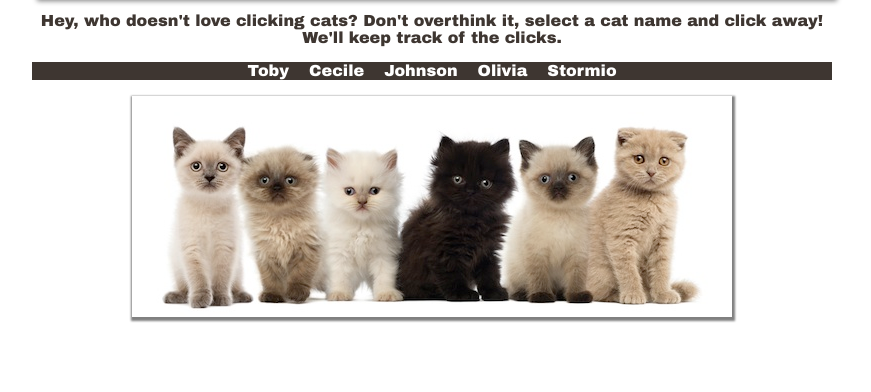
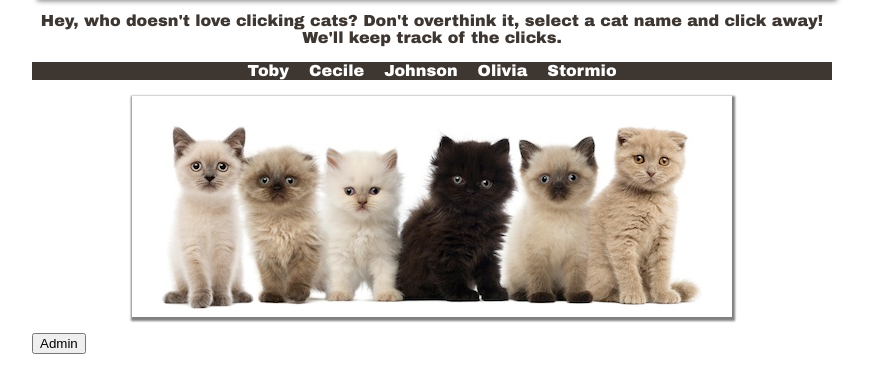
Before and after one commit to mickeytotes/cat-clicker, a plain HTML site: page index.html in a window 1280 px wide. Shown: the part 106-498 px from the top of the page, without its empty margins (208-1079 px from the left). Drawn offline with Linux system fonts and the light colour scheme.

Commit message:
add admin button

```diff
--- a/index.html
+++ b/index.html
@@ -20,6 +20,7 @@
 		<img id="cat-img" src = "images/kitty-litter.jpg" alt = "cute cat">
 		<p id = "cat-count"></p>
 	</div>
+	<button id="admin">Admin</button>
 	<script src = "js/app.js"></script>
 </body>
 </html>
```
